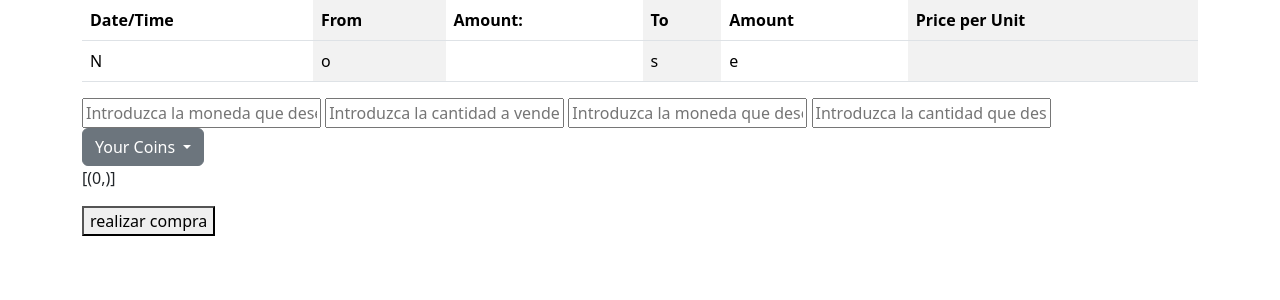
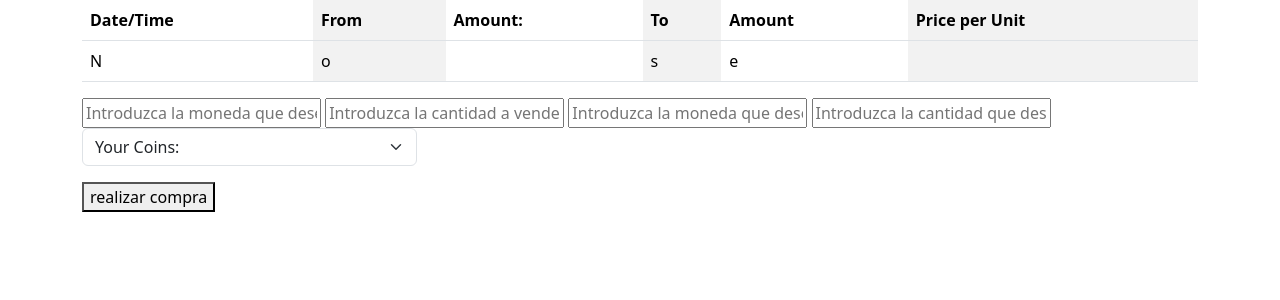
Before and after one commit to Dima-Sh13/CoinTradingApi-Flask-Js-FrontEnd, a Flask app: page / in a window 1280 px wide. Shown: the part 65-365 px from the top of the page. Run offline with Flask 3, Linux system fonts and the light colour scheme; data that the repository does not hold is empty.

Commit message:
starting js update

```diff
--- a/my_coin/conection.py
+++ b/my_coin/conection.py
@@ -74,14 +74,16 @@
             cur.execute(
                 """
                 SELECT
-                  COALESCE(SUM(CASE WHEN coin_to   = ? THEN amount_to   ELSE 0 END), 0)
-                - COALESCE(SUM(CASE WHEN coin_from = ? THEN amount_from ELSE 0 END), 0)
-
+                  ? AS coin,
+                  COALESCE(SUM(CASE WHEN LOWER(coin_to)   = LOWER(?) THEN amount_to   ELSE 0 END), 0)
+                - COALESCE(SUM(CASE WHEN LOWER(coin_from) = LOWER(?) THEN amount_from ELSE 0 END), 0)
+                  AS amount
                 FROM movements;
-                """, (coin, coin)
+                """,
+                (coin, coin, coin)
             )
-            wallet = cur.fetchall()
-        return wallet
+            row = cur.fetchall()
+        return row
 
     def update_wallet(self, coin):
         amount = self.get_coin_amount(coin)
--- a/my_coin/routes.py
+++ b/my_coin/routes.py
@@ -49,7 +49,7 @@
 def exchange_rate(moneda_from,moneda_to):
     api = ConexionApi()
     if moneda_from == "EUR":
-        api.get_coin_price()
+        api.get_coin_price(moneda_to)
 
 
 
--- a/my_coin/static/js/app.js
+++ b/my_coin/static/js/app.js
@@ -17,6 +17,7 @@
 
 function exchange(){
     let moneda_a_cambiar = document.getElementById("moneda_from_form");
+    let amount_from = document.getElementById("amount_from_form")
     let moneda_to = document.getElementById("moneda_to_form");
 
 
@@ -63,7 +64,7 @@
                     const fila = document.createElement("tr");
 
                     const celda_time = document.createElement("td");
-                    celda_time.innerHTML = datos[i].date + datos[i].time;
+                    celda_time.innerHTML = datos[i].datetime;
                     fila.appendChild(celda_time);
 
                     const celda_moneda_from = document.createElement("td");
@@ -107,6 +108,7 @@
     const moneda_from = document.getElementById('moneda_from_form').value;
     const amount_from = document.getElementById('amount_from_form').value;
     const moneda_to = document.getElementById("moneda_to_form").value
+
     const amount_to = document.getElementById('amount_to_form').value;
 
     //control de ingreso de datos
@@ -165,26 +167,32 @@
 
 
 function exchange_rate(){
-    const exchange_coin_rate = JSON.parse(this.responseText)
-    const valor_calculado = exchange_coin_rate.data
-    let valor_a_cambiar = document.getElementById("amount_from_form");
-    let valor_a_recibir = document.getElementById("amount_to_form")
-    valor_a_recibir.innerHTML = valor_calculado
+    const exchange_coin_rate = JSON.parse(this.responseText);
+    const valor_calculado = exchange_coin_rate.data;
+
+    let valor_a_recibir = document.getElementById("amount_to_form");
+    valor_a_recibir.value = valor_calculado
 
 
 
 
 
 }
+//let buy = document.getElementById("btn-buy");
+ //buy.addEventListener("click", viewForm)
 
 window.onload = function(){
     //movements()
-    let buy = document.getElementById("btn-buy");
-    buy.addEventListener("click", viewForm)
 
     let alta =  document.getElementById("btn-alta");
     alta.addEventListener("click", buyMovement)
 
-    exchangePetition.open("GET", "")
-
+    let get_exchange = document.getElementById("moneda_to_form")
+    get_exchange.addEventListener("click", exchange)
+    /*
+    show_movements.open("GET","/api/v1/movimientos");
+    show_movements.onload = show_movements_handler
+    show_movements.onerror = function(){alert("No se ha podido completar la peticion de movimientos")}
+    show_movements.send();
+    */
 }
--- a/my_coin/templates/index.html
+++ b/my_coin/templates/index.html
@@ -22,7 +22,7 @@
     <section class="container">
 
 
-        <table class="table table-striped-columns">
+        <table class="table table-striped-columns" id="movements_table">
             <thead>
                 <tr>
                 <th scope="col">Date/Time</th>
@@ -60,24 +60,44 @@
         </article>
 
         <article>
-            <button class="btn btn-secondary dropdown-toggle" type="button" data-bs-toggle="dropdown" aria-expanded="false">
-                Your Coins
-            </button>
-            <div class="dropdown">
-                <ul class="dropdown-menu">
+            <div>
+                <select id="moneda_from_form" class="form-select" style="width: 30%;" aria-placeholder="Your Coins:">
+                    <option selected>Your Coins:</option>
+                    {% for row in amount %}
+                    <option role="button" data-bs-toggle="collapse" data-bs-target="#amount_from_form" aria-expanded="false" aria-controls="amount_from_form" value="{{ row[0] }}">{{ row[0] }}. Wallet: {{ row[1] }}</option>
+                    {% endfor %}
+                </select>
 
-                    <li><a class="dropdown-item">Action</a></li>
-                    <li><a class="dropdown-item">Another action</a></li>
-                    <li><a class="dropdown-item">Something else here</a></li>
-                </ul>
+                <select id="moneda_to_form" class="form-select collapse" style="width: 30%;">
+                    <option selected>Avaiable Coins:</option>
+
+                    <option role="button" data-bs-toggle="collapse" data-bs-target="#amount_to_form" aria-expanded="false" aria-controls="amount_to_form" value="bitcoin">bitcoin</option>
+
+                </select>
             </div>
+            <p>
+                <form>
+                    <div class="collapse" id="amount_from_form">
 
-            <div>
-                <p>
-                    {{ amount }}
-                </p>
+                        <input type="text" placeholder="amount">
 
-            </div>
+                        <button class="btn btn-primary" type="button" data-bs-toggle="collapse" data-bs-target="#moneda_to_form" aria-expanded="false" aria-controls="moneda_to_form">
+                            Seguir
+                        </button>
+                    </div>
+                    <div class="collapse" id="amount_to_form">
+                        <input type="text" placeholder="amount">
+                        <button class="btn btn-primary" type="submit" data-bs-toggle="collapse" data-bs-target="#amount_from_form" aria-expanded="false" aria-controls="amount_from_form">
+                            Submit
+                        </button>
+
+                    </div>
+                </form>
+            </p>
+
+
+
+
 
 
 
```
